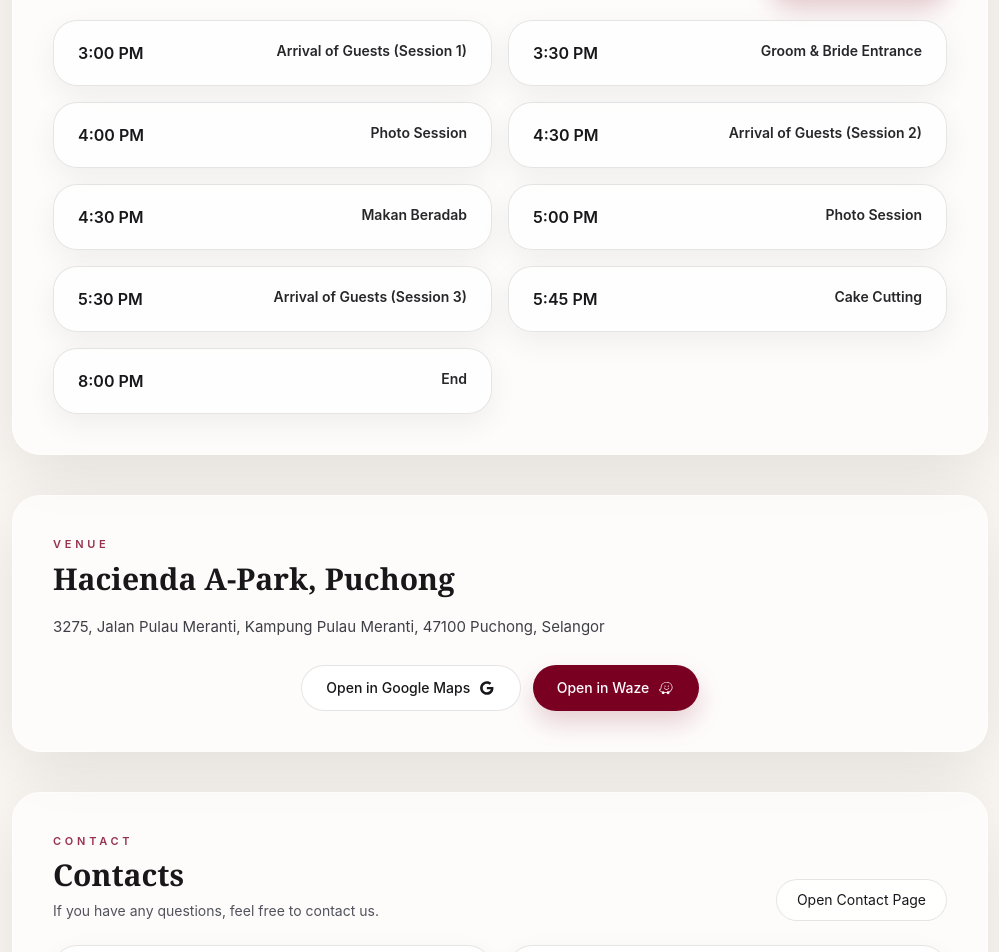
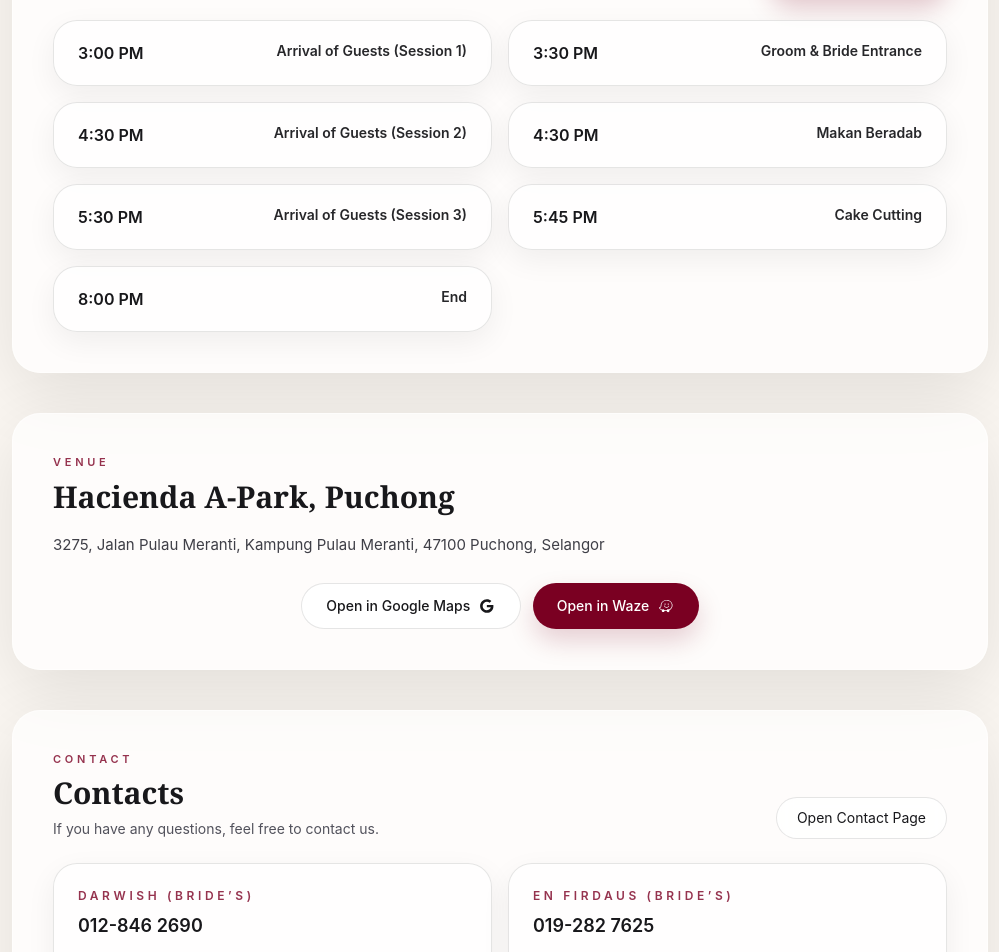
Before and after one commit to faizjazz100/zhafirin-ayuni, a Next.js app: page / in a window 1280 px wide. Shown: the part 2000-2952 px from the top of the page, without its empty margins (140-1139 px from the left). Built offline with nearby package versions, Linux system fonts and the light colour scheme; no server answers; the database is empty.

Commit message:
update schedule

```diff
--- a/src/app/contact/page.tsx
+++ b/src/app/contact/page.tsx
@@ -9,7 +9,7 @@ export default function ContactPage() {
 
     const CONTACTS = [
         { name: "Darwish (Bride’s)", phoneDisplay: "012-846 2690", phoneE164: "60128462690" },
-        { name: "Sawal (Bride’s)", phoneDisplay: "019-377 7001", phoneE164: "60193777001" },
+        { name: "En Firdaus (Bride’s)", phoneDisplay: "019-282 7625", phoneE164: "60192827625" },
         { name: "Mai (Groom’s)", phoneDisplay: "013-355 2455", phoneE164: "60133552455" },
         { name: "Elin (Groom’s)", phoneDisplay: "019-226 6996", phoneE164: "60192266996" },
     ];
--- a/src/app/page.tsx
+++ b/src/app/page.tsx
@@ -17,7 +17,7 @@ export default function Page() {
 
   const CONTACTS = [
     { name: "Darwish (Bride’s)", phone: "012-846 2690" },
-    { name: "Sawal (Bride’s)", phone: "019-377 7001" },
+    { name: "En Firdaus (Bride’s)", phone: "019-282 7625" },
     { name: "Mai (Groom’s)", phone: "013-355 2455" },
     { name: "Elin (Groom’s)", phone: "019-226 6996" },
   ];
@@ -203,10 +203,8 @@ export default function Page() {
             <div className="mt-6 grid gap-4 md:grid-cols-2">
               <InfoCard time="3:00 PM" title="Arrival of Guests (Session 1)" />
               <InfoCard time="3:30 PM" title="Groom & Bride Entrance" />
-              <InfoCard time="4:00 PM" title="Photo Session" />
               <InfoCard time="4:30 PM" title="Arrival of Guests (Session 2)" />
               <InfoCard time="4:30 PM" title="Makan Beradab" />
-              <InfoCard time="5:00 PM" title="Photo Session" />
               <InfoCard time="5:30 PM" title="Arrival of Guests (Session 3)" />
               <InfoCard time="5:45 PM" title="Cake Cutting" />
               <InfoCard time="8:00 PM" title="End" />
```
